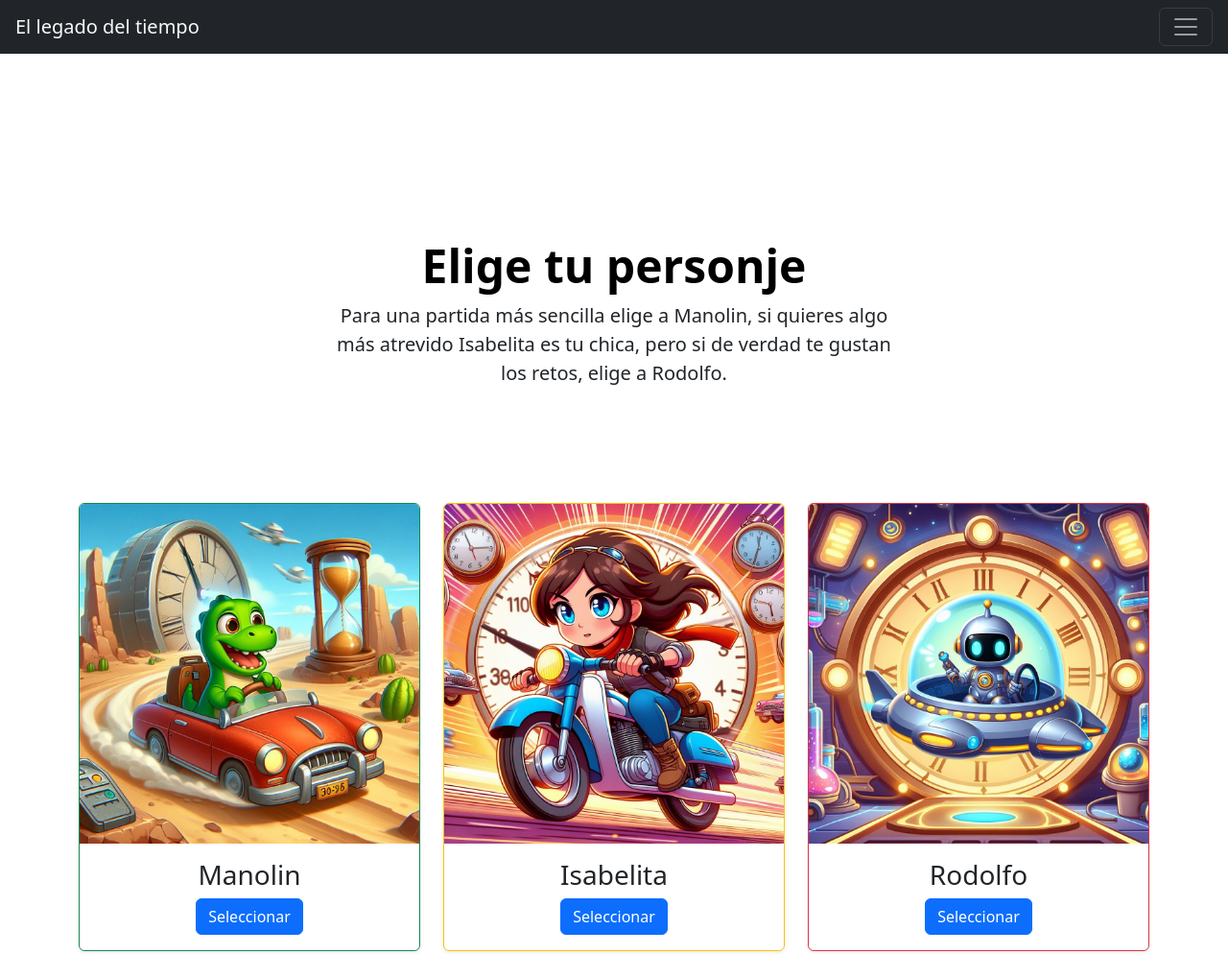
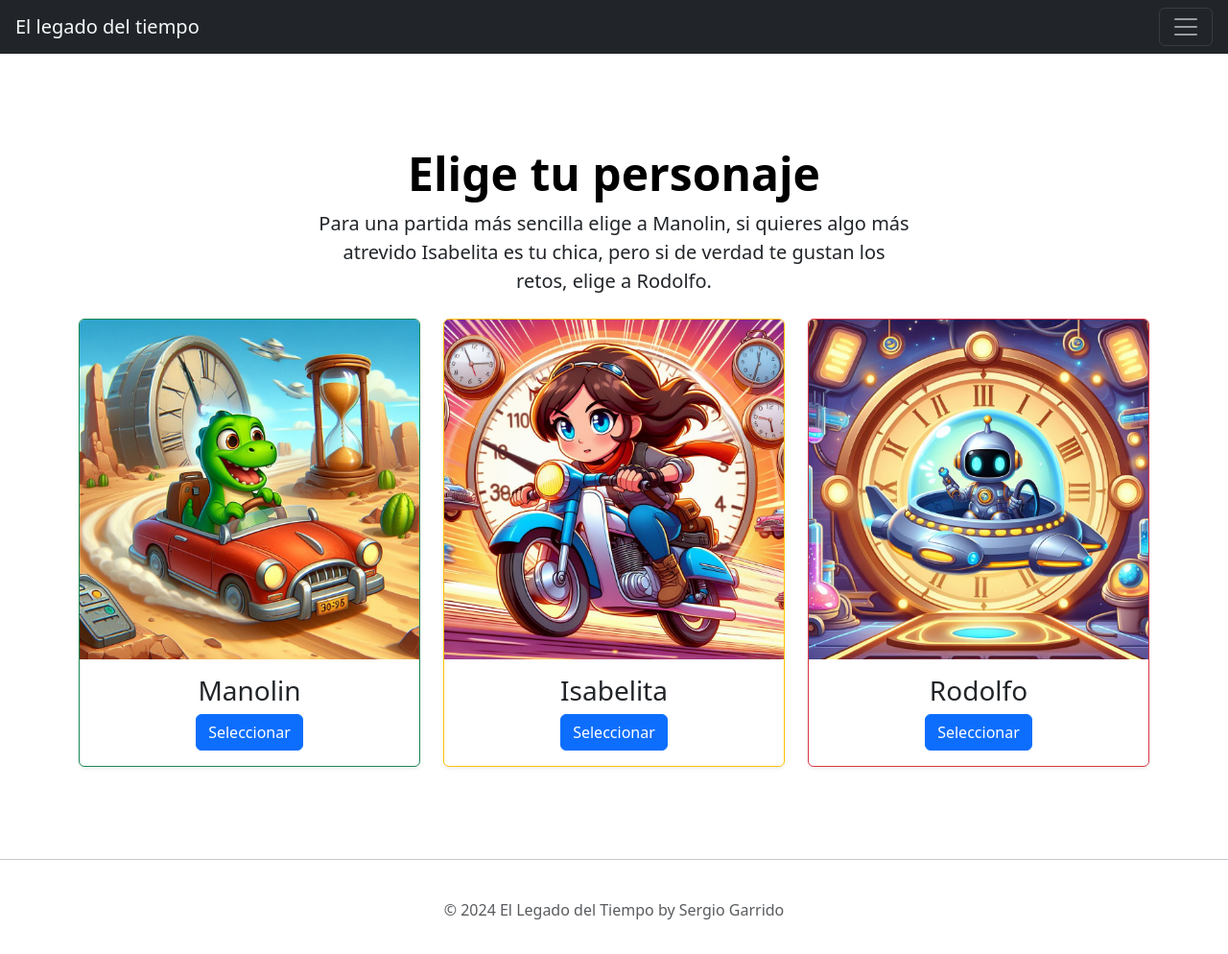
Before and after one commit to sergio-grr/ElLegadoDelTiempo, a plain HTML site: page personajes.html in a window 1280 px wide. Shown: the top 994 px of the page at 96% size. Drawn offline with nearby package versions, Linux system fonts and the light colour scheme.

Commit message:
Add files via upload

```diff
--- a/personajes.html
+++ b/personajes.html
@@ -38,14 +38,15 @@
 <!-- contenido -->
   <div class="px-4 py-5 my-5 text-center">
 
-    <div class="px-4 py-5 my-5 text-center">
+    <div class=" text-center">
 
-      <h1 class="display-5 fw-bold text-body-emphasis">Elige tu personje</h1>
+      <h1 class="display-5 fw-bold text-body-emphasis">Elige tu personaje</h1>
       <div class="col-lg-6 mx-auto">
         <p class="lead mb-4">Para una partida más sencilla elige a Manolin, si quieres algo más atrevido
           Isabelita es tu chica, pero si de verdad te gustan los retos, elige a Rodolfo.  </p>
       </div>
     </div>
+
     <div >
       <div class="container" >
         <div class="row row-cols-1 row-cols-sm-2 row-cols-md-3 g-4">
@@ -108,6 +109,7 @@
         </div>
       </div>
     </div>
+  </div>
 <hr>
     <div class="container">
       <footer class="py-3 my-4">
```
